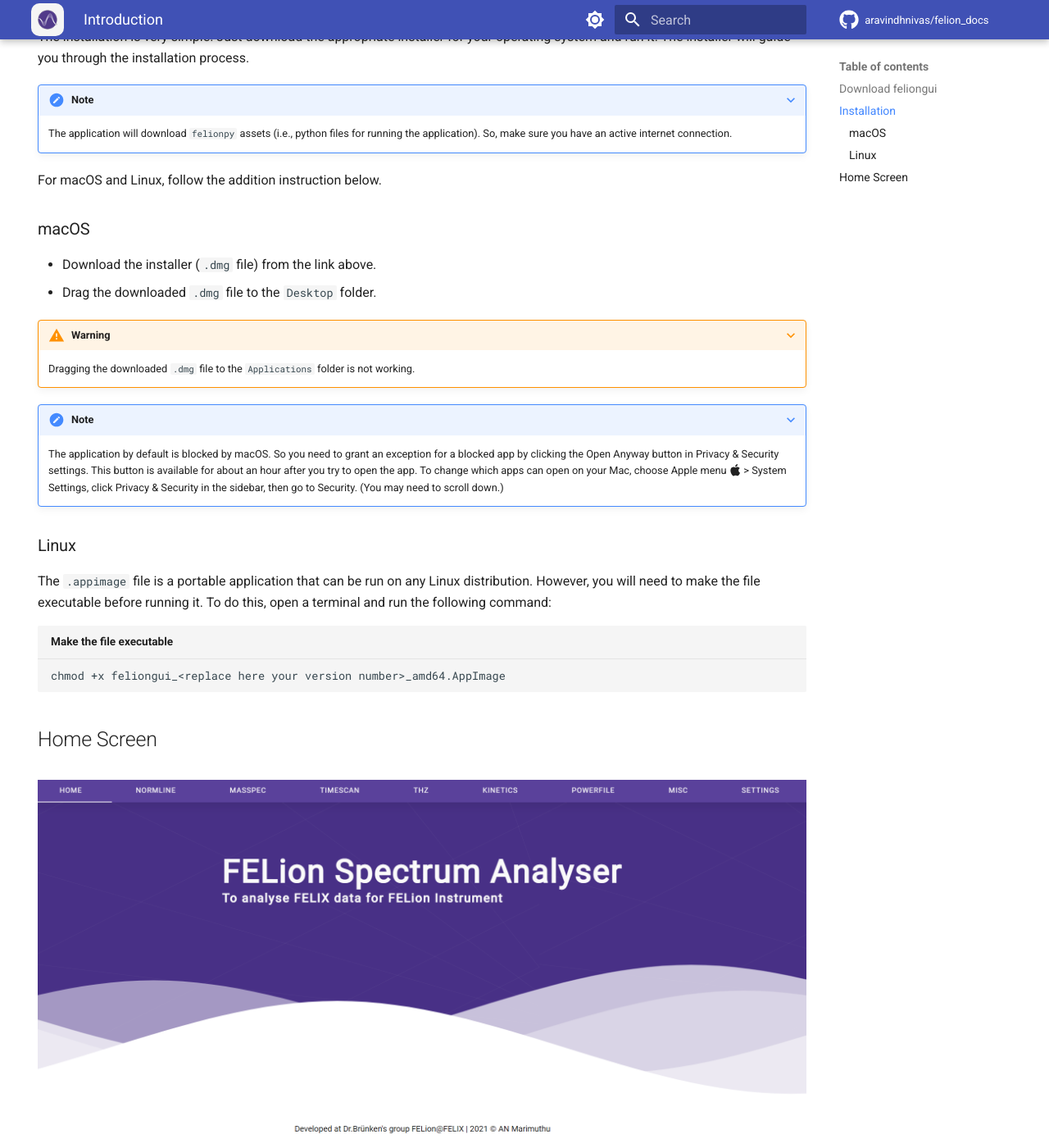
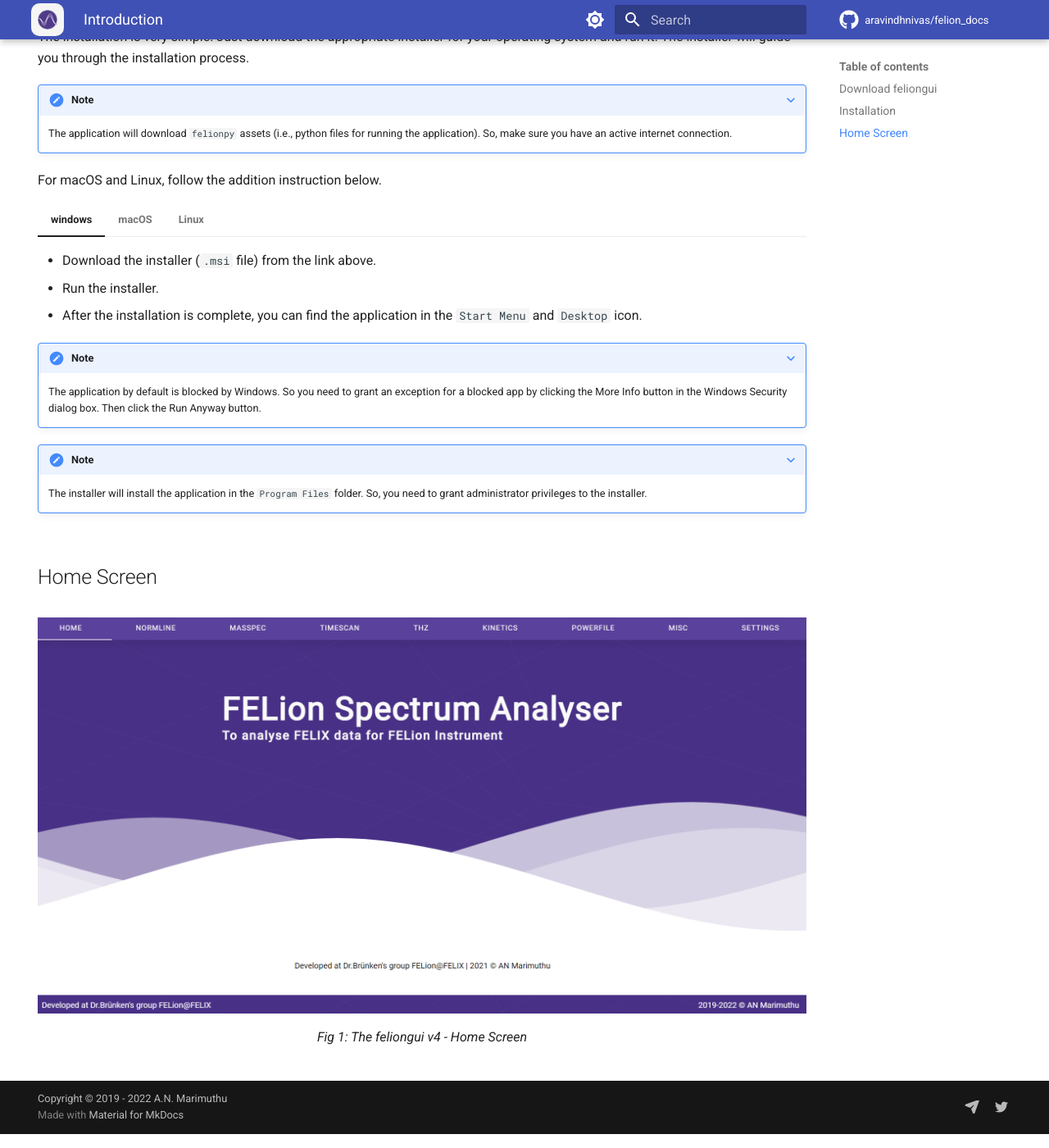
Before and after one commit to aravindhnivas/felion_docs, an MkDocs documentation site: the page built from docs/index.md, in a window 1280 px wide and 1400 px high, scrolled down 597 px. Shown: the whole window at 82% size. Built offline with MkDocs 1.6.1 and Material for MkDocs 9.7.7, drawn with Linux system fonts in a browser that asks for light colours; comment, search, counter and statistics services are not loaded; part of the change alters nothing that is shown; some of the changed text lies outside the part shown.

````diff
--- a/docs/index.md
+++ b/docs/index.md
@@ -9,7 +9,9 @@ FELionGUI is a spectrum analysis application designed specifically for use with
 
 The software is developed by [A.N. Marimuthu](https://github.com/aravindhnivas){:target="_blank"}. It provides a user-friendly interface for analyzing spectra obtained from the FELion instrument.
 
-## Download `feliongui`
+## Download `feliongui` <span id='version'></span>
+
+<!-- Latest version:  -->
 
 [:simple-windows: Windows (x86_64)](#){ .md-button #download-btn-win .download-btn .windows}
 [:simple-apple: macOS (x86_64)](#){ .md-button #download-btn-macos .download-btn .macos}
@@ -24,31 +26,45 @@ The installation is very simple. Just download the appropriate installer for you
 
 For macOS and Linux, follow the addition instruction below.
 
-### macOS
+=== "windows"
 
-- Download the installer (`.dmg` file) from the link above.
-- Drag the downloaded `.dmg` file to the `Desktop` folder.
+    - Download the installer (`.msi` file) from the link above.
+    - Run the installer.
+    - After the installation is complete, you can find the application in the `Start Menu` and `Desktop` icon.
 
-???+ warning
-    Dragging the downloaded `.dmg` file to the `Applications` folder is not working.
+    ???+ note
+        The application by default is blocked by Windows.
+        So you need to grant an exception for a blocked app by clicking the More Info button in the Windows Security dialog box.
+        Then click the Run Anyway button.
 
-???+ note
-    The application by default is blocked by macOS.
-    So you need to grant an exception for a blocked app by clicking the Open Anyway button in Privacy & Security settings.
-    This button is available for about an hour after you try to open the app.
-    To change which apps can open on your Mac, choose Apple menu :simple-apple:  > System Settings, click Privacy & Security  in the sidebar, then go to Security. (You may need to scroll down.)
+    ???+ note
+        The installer will install the application in the `Program Files` folder. So, you need to grant administrator privileges to the installer.
 
-### Linux
+=== "macOS"
 
-The `.appimage` file is a portable application that can be run on any Linux distribution. However, you will need to make the file executable before running it. To do this, open a terminal and run the following command:
+    - Download the installer (`.dmg` file) from the link above.
+    - Drag the downloaded `.dmg` file to the `Desktop` folder.
 
-```bash title="Make the file executable"
-chmod +x feliongui_<replace here your version number>_amd64.AppImage
-```
+    ???+ warning
+        Dragging the downloaded `.dmg` file to the `Applications` folder is not working.
+
+    ???+ note
+        The application by default is blocked by macOS.
+        So you need to grant an exception for a blocked app by clicking the Open Anyway button in Privacy & Security settings.
+        This button is available for about an hour after you try to open the app.
+        To change which apps can open on your Mac, choose Apple menu :simple-apple:  > System Settings, click Privacy & Security  in the sidebar, then go to Security. (You may need to scroll down.)
+
+=== "Linux"
+
+    The `.appimage` file is a portable application that can be run on any Linux distribution. However, you will need to make the file executable before running it. To do this, open a terminal and run the following command:
+
+    ```bash title="Make the file executable"
+    chmod +x feliongui_<replace here your version number>_amd64.AppImage
+    ```
 
 ## Home Screen
 
 <figure markdown>
   ![Image title](assets/images/app/home.png){ align=left }
-  <figcaption>Fig 1: The FELion GUI v4 - Home Screen</figcaption>
+  <figcaption>Fig 1: The feliongui v4 - Home Screen</figcaption>
 </figure>
--- a/docs/javascripts/custom.js
+++ b/docs/javascripts/custom.js
@@ -1,10 +1,25 @@
-const getURLs = async () => {
+let jsonData = null // global variable to store the json data
+const init = async () => {
     const URL = "https://api.github.com/repos/aravindhnivas/felion_gui_v4/releases/latest"
     const data = await fetch(URL, {method: "GET"})
-    const json = await data.json()
-    const winAsset = json.assets.find(asset => asset.name.endsWith(".msi"))
-    const dmgAsset = json.assets.find(asset => asset.name.endsWith(".dmg"))
-    const appImageAsset = json.assets.find(asset => asset.name.endsWith(".AppImage"))
+    jsonData = await data.json()
+    document.getElementById('version').textContent = jsonData.tag_name
+}
+
+init().then(() => {
+    console.log("github api called")
+    const versionInfoDivs = Array.from(document.getElementsByClassName("version-info"))
+    versionInfoDivs.forEach(element =>{element.textContent = jsonData.tag_name.replace('v', '')})
+}).catch((err) => {console.error(err)})
+
+
+const getURLs = async () => {
+
+    if(!jsonData) await init()
+
+    const winAsset = jsonData.assets.find(asset => asset.name.endsWith(".msi"))
+    const dmgAsset = jsonData.assets.find(asset => asset.name.endsWith(".dmg"))
+    const appImageAsset = jsonData.assets.find(asset => asset.name.endsWith(".AppImage"))
     const winURL = winAsset.browser_download_url
     const dmgURL = dmgAsset.browser_download_url
     const appImageURL = appImageAsset.browser_download_url
````
